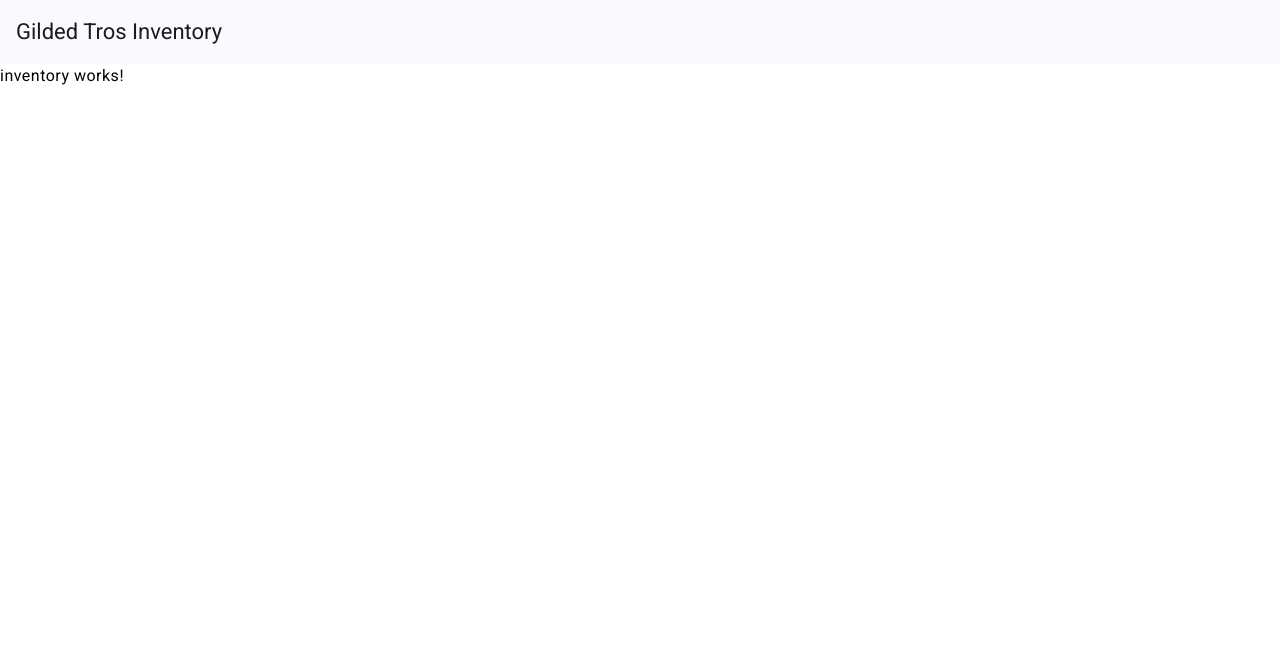
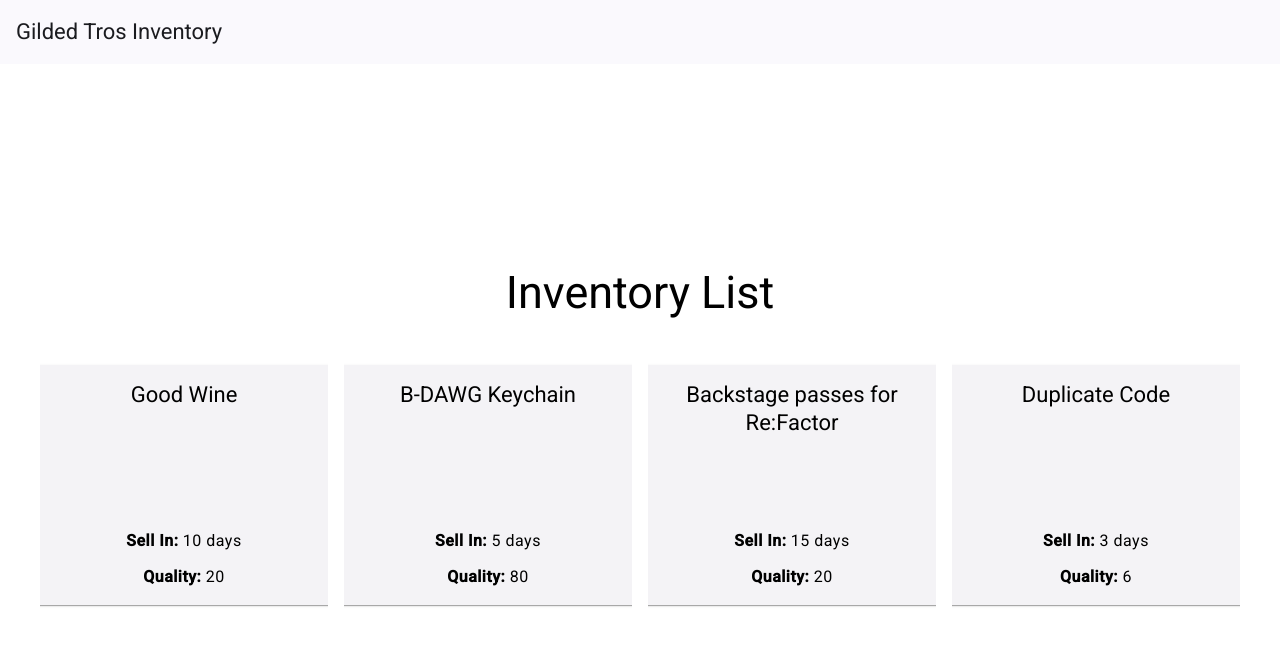
Before and after one commit to Canolz/gilded-tros, an Angular app: page / in a window 1280 px wide. Shown: the top 646 px of the page. Built offline with nearby package versions, Linux system fonts and the light colour scheme.

Commit message:
Updated itemComponent, refactored inventoryComponent and input communication

```diff
--- a/src/app/app.component.css
+++ b/src/app/app.component.css
@@ -0,0 +1,7 @@
+app-inventory {
+    display: flex;
+    justify-content: center;
+    align-items: center;
+    height: calc(100vh - 64px);
+    padding: 16px;
+  }
--- a/src/app/app.component.html
+++ b/src/app/app.component.html
@@ -2,6 +2,5 @@
     <span>Gilded Tros Inventory</span>
 </mat-toolbar>
 
-<div class="app-container">
-    <app-inventory/>
-</div>
+
+<app-inventory/>
--- a/src/app/components/inventory/inventory.component.css
+++ b/src/app/components/inventory/inventory.component.css
@@ -0,0 +1,17 @@
+.inventory-container {
+    width: 100%;
+    max-width: 1200px;
+    margin: 0 auto;
+    text-align: center;
+  }
+
+  .inventory-grid {
+    width: 100%;
+    height:auto;
+  }
+
+  .inventory-item {
+    display: flex;
+    justify-content: center;
+    align-items: center;
+  }
--- a/src/app/components/inventory/inventory.component.html
+++ b/src/app/components/inventory/inventory.component.html
@@ -1 +1,10 @@
-<p>inventory works!</p>
+<div class="inventory-container">
+    <h2>Inventory List</h2>
+    <mat-grid-list cols="4" rowHeight="1:1" gutterSize="16px" class="inventory-grid">
+        @for (item of items; track $index) {
+            <mat-grid-tile>
+                <app-item [item]="item"></app-item>
+            </mat-grid-tile>
+        }
+    </mat-grid-list>
+  </div>
--- a/src/app/components/inventory/inventory.component.ts
+++ b/src/app/components/inventory/inventory.component.ts
@@ -2,16 +2,21 @@ import { Component, DestroyRef, inject, OnInit, signal } from '@angular/core';
 import { Item } from '../../interfaces/item.interface';
 import { ItemApiService } from '../../services/item/item-api.service';
 import { takeUntilDestroyed } from '@angular/core/rxjs-interop';
+import { MatGridListModule } from '@angular/material/grid-list';
+import { MatCardModule } from '@angular/material/card';
+import { MatButtonModule } from '@angular/material/button';
+import { ItemComponent } from '../item/item.component';
 
 @Component({
   selector: 'app-inventory',
   standalone: true,
   templateUrl: './inventory.component.html',
-  styleUrl: './inventory.component.css'
+  styleUrl: './inventory.component.css',
+  imports: [MatGridListModule, MatCardModule, MatButtonModule, ItemComponent],
 })
 export class InventoryComponent implements OnInit {
   private destroyRef = inject(DestroyRef);
-  items = signal<Item[]>([]);
+  items: Item[] = [];
 
   constructor(
     private itemApiService: ItemApiService
@@ -25,7 +30,7 @@ export class InventoryComponent implements OnInit {
     this.itemApiService.getItems()
       .pipe(takeUntilDestroyed(this.destroyRef))
       .subscribe((items: Item[]) => {
-        this.items.set(items);
+        this.items = items;
       });
   }
 }
--- a/src/app/components/item/item.component.css
+++ b/src/app/components/item/item.component.css
@@ -0,0 +1,8 @@
+.item-card {
+    width: 20rem;
+    height: 15rem;
+    display: flex;
+    flex-direction: column;
+    justify-content: space-between;
+    align-items: center;
+  }
--- a/src/app/components/item/item.component.html
+++ b/src/app/components/item/item.component.html
@@ -1 +1,14 @@
-<p>item works!</p>
+@if (item) {
+    <mat-card class="item-card">
+        <mat-card-header>
+            <mat-card-title>{{ item.name }}</mat-card-title>
+        </mat-card-header>
+
+        <mat-card-content>
+            <p><strong>Sell In:</strong> {{ item.sellIn }} days</p>
+            <p><strong>Quality:</strong> {{ item.quality }}</p>
+        </mat-card-content>
+    </mat-card>
+} @else {
+    <p>No item available</p>
+}
```
Also changed, not shown: src/app/components/item/item.component.ts (+7 -4 lines).
